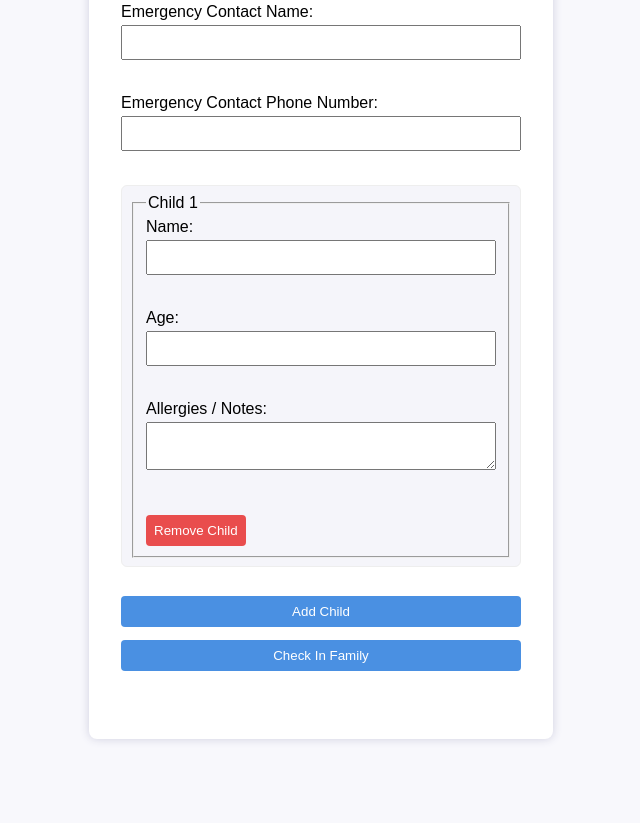
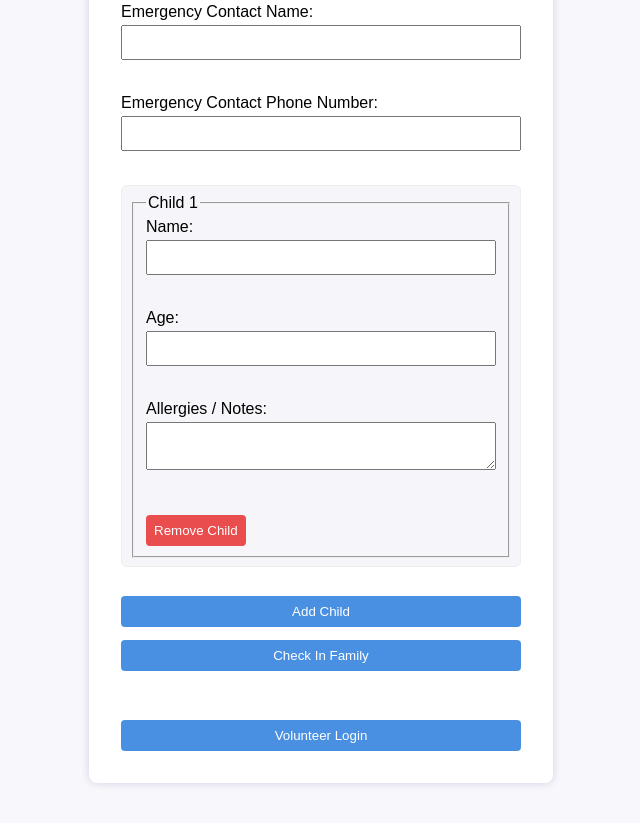
Before and after one commit to mtater95/Children-s-Church-Check-In, a plain HTML site: page index.html in a window 1280 px wide. Shown: the part 378-1201 px from the top of the page, without its empty margins (319-959 px from the left). Before the commit the page ends 1157 px from the top, so only its background shows below. Drawn offline with nearby package versions, Linux system fonts and the light colour scheme.

Commit message:
Update index.html

```diff
--- a/index.html
+++ b/index.html
@@ -37,6 +37,7 @@
     <div id="result"></div>
     <button id="print-pdf-btn" style="display:none; margin-top:1em;">Print PDF</button>
     <button id="volunteer-list-btn" style="display:none; margin-top:1em;">Download Volunteer List</button>
+  <button onclick="window.location.href='volunteers.html'" style="margin-top:1em;">Volunteer Login</button>
   </div>
   <script src="main.js"></script>
 </body>
```
